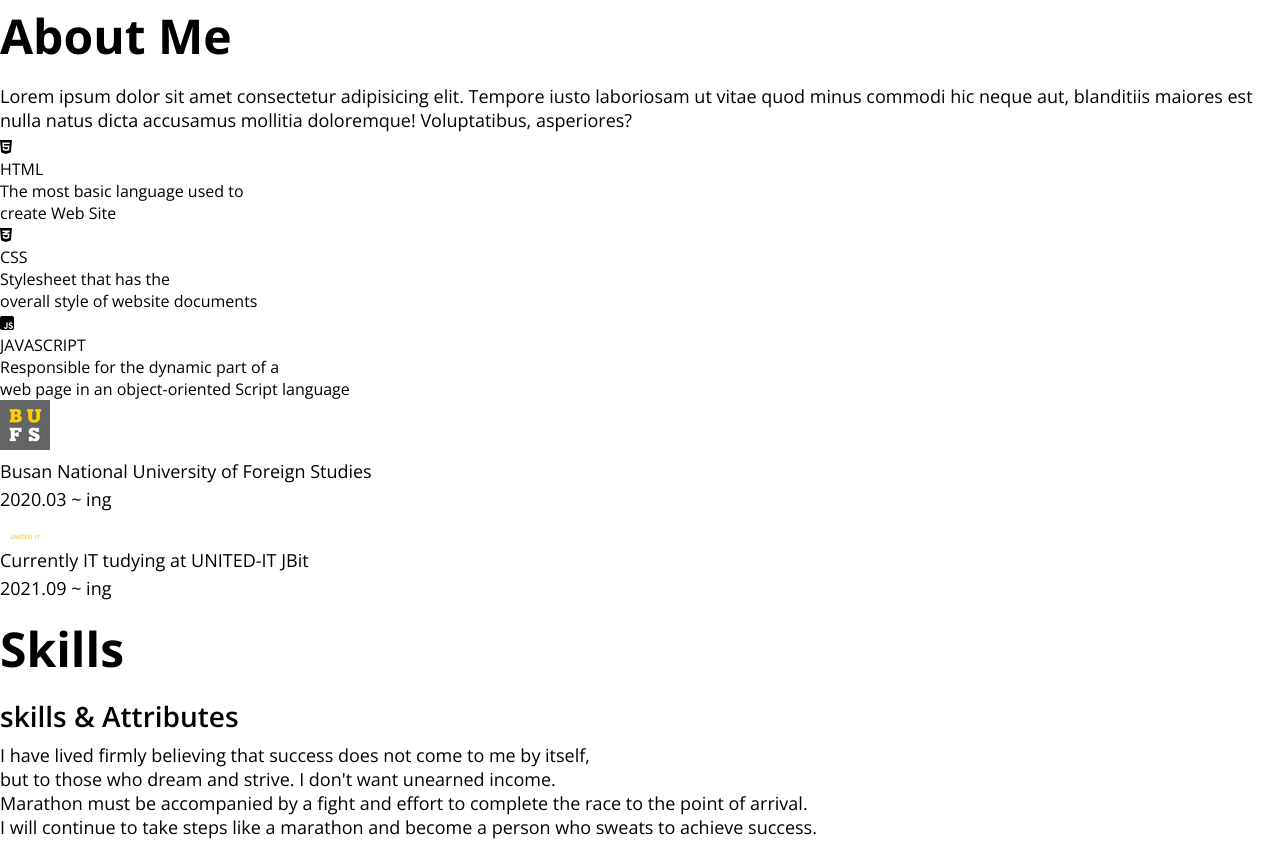
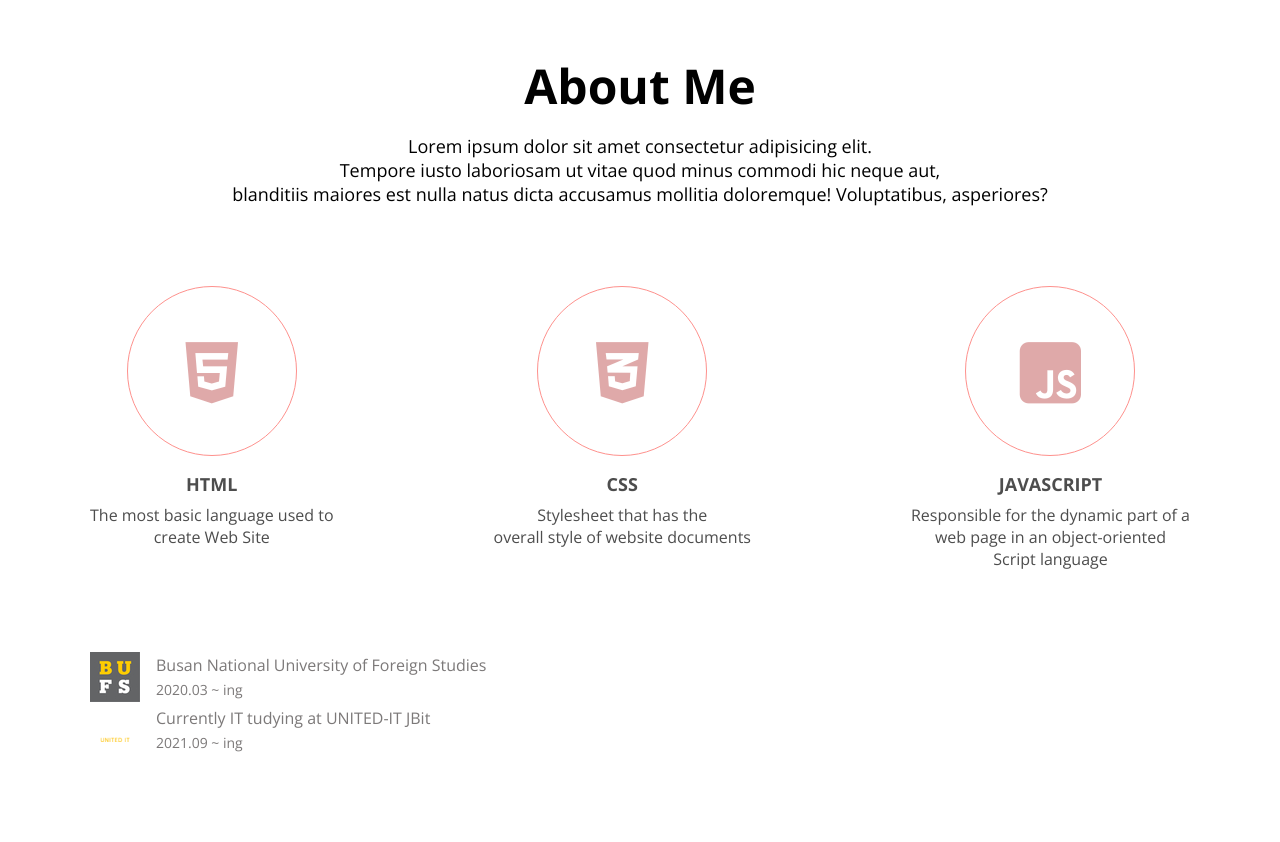
Before and after one commit to reinexxism/Portfolio-Website, a plain HTML site: page index.html in a window 1280 px wide. Shown: the part 749-1591 px from the top of the page. Drawn offline with nearby package versions, Linux system fonts and the light colour scheme.

Commit message:
add about css

```diff
--- a/index.html
+++ b/index.html
@@ -59,50 +59,57 @@
     </section>
 
     <!-- About -->
-    <section id="about">
+    <section id="about" class="section">
     <h1>About Me</h1>
     <p>
-      Lorem ipsum dolor sit amet consectetur adipisicing elit. Tempore iusto
-      laboriosam ut vitae quod minus commodi hic neque aut, blanditiis maiores
+      Lorem ipsum dolor sit amet consectetur adipisicing elit. <br> Tempore iusto
+      laboriosam ut vitae quod minus commodi hic neque aut,<br> blanditiis maiores
       est nulla natus dicta accusamus mollitia doloremque! Voluptatibus,
       asperiores?
       <div class="about__majors">
         <div class="major">
-          <div class="major__icon"></div>
+          <div class="major__icon">
             <i class="fab fa-html5"></i>
-          <div class="major__title">HTML</div>
+          </div>
+          <h2 class="major__title">HTML</h2>
           <div class="major__description">The most basic language used to <br>create Web Site</div>
         </div>
         <div class="major">
-          <div class="major__icon"></div>
+          <div class="major__icon">
             <i class="fab fa-css3-alt"></i>
-          <div class="major__title">CSS</div>
+          </div>
+          <h2 class="major__title">CSS</h2>
           <div class="major__description">Stylesheet that has the <br>overall style of website documents </div>
         </div>
         <div class="major">
-          <div class="major__icon"></div>
+          <div class="major__icon">
             <i class="fab fa-js-square"></i>
-          <div class="major__title">JAVASCRIPT</div>
-          <div class="major__description">Responsible for the dynamic part of a <br>web page in an object-oriented Script language</div>
+          </div>
+          <h2 class="major__title">JAVASCRIPT</h2>
+          <div class="major__description">Responsible for the dynamic part of a <br>web page in an object-oriented <br> Script language</div>
         </div>
       </div>
       <div class="about__studies">
         <div class="study">
           <img src="image/study/univ_logo.png" alt="University" class="study__logo">
+          <div class="study__description">
             <p class="study__name">Busan National University of Foreign Studies</p>
             <p class="study__period">2020.03 ~ ing</p>
           </div>
+        </div>
         <div class="study">
           <img src="image/study/jbit_logo.png" alt="United-IT" class="study__logo">
+          <div class="study__description">
             <p class="study__name">Currently IT tudying at UNITED-IT JBit</p>
             <p class="study__period">2021.09 ~ ing</p>
+          </div>
         </div>
       </div>
     </p>
     </section>
 
     <!-- Skiils -->
-    <section id="skills">
+    <section id="skills" class="section">
     <h1>Skills</h1>
     <h2>skills & Attributes</h2>
     <p>
@@ -193,7 +200,7 @@
     </section>
 
     <!-- Work -->
-    <section id="work">
+    <section id="work" class="section">
       <h1>My work</h1>
       <h3>projects</h3>
       <div class="work__categories">
@@ -263,7 +270,7 @@
     </section>
 
     <!-- Testimonials -->
-    <section id="tesimonials">
+    <section id="tesimonials" class="section">
       <h1>Testimonials</h1>
       <h3>See what they say about ME!</h3>
       <div class="testimonials">
@@ -306,7 +313,7 @@
     </section>
 
     <!-- Contact -->
-    <section id="contact">
+    <section id="contact" class="section">
       <h1 class="contact__title">Let's talk</h1>
       <h2 class="contact__email">luvy0805@naver.com</h2>
       <div class="contact links">
--- a/style.css
+++ b/style.css
@@ -13,6 +13,7 @@
   --color-yellow: #fff7d1;
   --color-orange: #feb546;
   --color-black: #000000;
+  --color-vergandy: #c0535380;
 
   /* Font size */
   --font-large: 48px;
@@ -28,6 +29,9 @@
 
   /* Size */
   --size-border-radius: 4px;
+
+  /* Annimation Duraion */
+  --animation-duration: 300ms;
 }
 
 /* Universal tags */
@@ -154,3 +158,75 @@ p {
   border-radius: var(--size-border-radius);
   color: var(--color-white);
 }
+
+/* Section common */
+.section {
+  padding: 50px;
+  text-align: center;
+  max-width: 1200px;
+  margin: auto;
+}
+
+.about__majors {
+  display: flex;
+  justify-content: space-between;
+  margin: 80px 0;
+}
+
+.major__icon {
+  width: 170px;
+  height: 170px;
+  font-size: 70px;
+  line-height: 170px;
+  margin: auto;
+  border: 1px solid var(--color-pink);
+  border-radius: 50%;
+  margin-bottom: 16px;
+  color: var(--color-vergandy);
+}
+
+.major__title,
+.major__description {
+  color: var(--color-dark-grey);
+}
+
+.major__description {
+  font-size: var(--font-small);
+}
+
+.major__title {
+  font-size: var(--font-regular);
+  font-weight: bold;
+}
+
+.major__icon:hover i {
+  color: var(--color-grey);
+  transform: rotate(-30deg) scale(1.1);
+}
+
+.major__icon i {
+  transition: all var(--animation-duration) ease;
+}
+
+.study {
+  display: flex;
+  align-items: center;
+}
+
+.study__description {
+  margin: 0 16px;
+  text-align: left;
+}
+
+.study__name,
+.study__period {
+  color: var(--color-light-grey);
+}
+
+.study__name {
+  font-size: var(--font-small);
+}
+
+.study__period {
+  font-size: var(--font-micro);
+}
```
Lines whose indentation alone changed are shown as unchanged.
